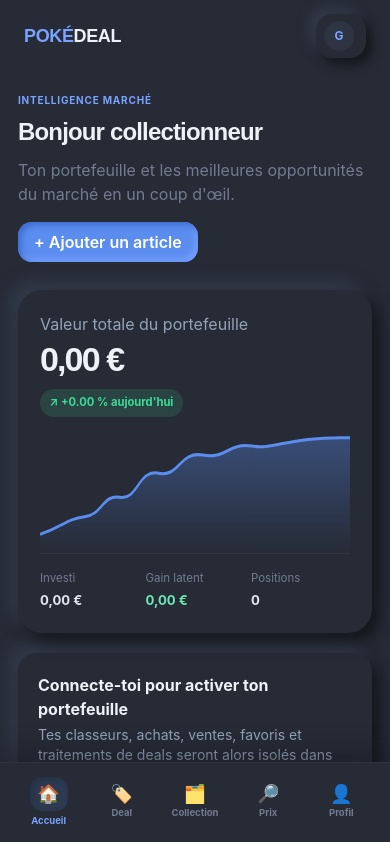
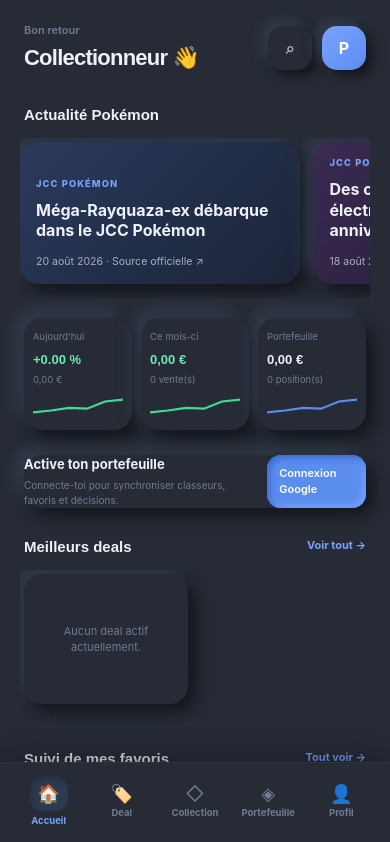
Before and after one commit to romeji/Pokedeal, a Next.js app: page /dashboard in a window 390 px wide. Shown: the top 842 px of the page. Built offline with nearby package versions, Linux system fonts and the light colour scheme; no server answers.

Commit message:
feat: align app layout with canonical maquette

```diff
--- a/app/dashboard/page.tsx
+++ b/app/dashboard/page.tsx
@@ -14,42 +14,44 @@
 export default async function DashboardPage() {
   const session = await auth().catch(() => null);
   const userId = session?.user?.id;
-  const startMonth = new Date(); startMonth.setDate(1); startMonth.setHours(0,0,0,0);
-  const today = new Date(); today.setHours(0,0,0,0);
-  const [catalogProducts, priceCount, listingCount, opportunities, entries, monthSales, monthDeals] = await Promise.all([
+  const startMonth = new Date(); startMonth.setDate(1); startMonth.setHours(0, 0, 0, 0);
+  const today = new Date(); today.setHours(0, 0, 0, 0);
+  const [catalogProducts, priceCount, listingCount, opportunities, entries, monthSales, monthDeals, watchlist] = await Promise.all([
     prisma.cardmarketProduct.count().catch(() => 0),
     prisma.priceSnapshot.count().catch(() => 0),
     prisma.listing.count().catch(() => 0),
-    prisma.opportunity.findMany({ where: { estimatedProfit: { gt: 0 }, status: { notIn: [...INACTIVE_OPPORTUNITY_STATUSES] }, listing: { status: { notIn: [...INACTIVE_LISTING_STATUSES] } } }, include: { listing: { include: { images: { take: 1 } } }, score: true }, orderBy: [{ score: { score: "desc" } }, { updatedAt: "desc" }], take: 6 }).catch(() => []),
-    userId ? prisma.collectionEntry.findMany({ where: { quantity: { gt: 0 }, binder: { userId } }, include: { binder: { select: { name: true } }, product: { include: { priceSnapshots: { orderBy: { retrievedAt: "desc" }, take: 40 } } } } }).catch(() => []) : Promise.resolve([]),
+    prisma.opportunity.findMany({ where: { estimatedProfit: { gt: 0 }, status: { notIn: [...INACTIVE_OPPORTUNITY_STATUSES] }, listing: { status: { notIn: [...INACTIVE_LISTING_STATUSES] } } }, include: { listing: { include: { images: { take: 1 } } }, score: true }, orderBy: [{ score: { score: "desc" } }, { updatedAt: "desc" }], take: 8 }).catch(() => []),
+    userId ? prisma.collectionEntry.findMany({ where: { quantity: { gt: 0 }, binder: { userId } }, include: { product: { include: { priceSnapshots: { orderBy: { retrievedAt: "desc" }, take: 40 } } } } }).catch(() => []) : Promise.resolve([]),
     userId ? prisma.collectionSale.findMany({ where: { userId, soldAt: { gte: startMonth } } }).catch(() => []) : Promise.resolve([]),
-    userId ? prisma.opportunityDecision.count({ where: { userId, status: { in: ["VALIDATED","BOUGHT"] }, updatedAt: { gte: startMonth } } }).catch(() => 0) : Promise.resolve(0),
+    userId ? prisma.opportunityDecision.count({ where: { userId, status: { in: ["VALIDATED", "BOUGHT"] }, updatedAt: { gte: startMonth } } }).catch(() => 0) : Promise.resolve(0),
+    userId ? prisma.watchlist.findMany({ where: { userId }, include: { product: { include: { priceSnapshots: { orderBy: { retrievedAt: "desc" }, take: 8 } } } }, orderBy: { createdAt: "desc" }, take: 8 }).catch(() => []) : Promise.resolve([]),
   ]);
   const positions = entries.map((entry) => {
     const latest = entry.product?.priceSnapshots[0];
     const previous = entry.product?.priceSnapshots.find((snapshot) => snapshot.retrievedAt < today);
     const currentUnit = entry.manualValue === null ? priceOf(latest) : Number(entry.manualValue);
     const previousUnit = entry.manualValue === null ? priceOf(previous ?? latest) : Number(entry.manualValue);
-    return { id: entry.id, productId: entry.productId, name: entry.name, imageUrl: entry.imageUrl ?? entry.product?.imageUrl, binder: entry.binder.name, quantity: entry.quantity, value: currentUnit * entry.quantity, change: previousUnit > 0 ? ((currentUnit - previousUnit) / previousUnit) * 100 : 0 };
+    return { value: currentUnit * entry.quantity, previousValue: previousUnit * entry.quantity };
   });
-  const totalValue = positions.reduce((sum,row)=>sum+row.value,0);
-  const previousValue = positions.reduce((sum,row)=>sum+(row.change ? row.value/(1+row.change/100) : row.value),0);
-  const dailyChange = previousValue > 0 ? ((totalValue-previousValue)/previousValue)*100 : 0;
-  const invested = entries.reduce((sum,entry)=>sum+Number(entry.purchasePrice ?? 0)*entry.quantity,0);
-  const unrealized = totalValue-invested;
-  const salesPnl = monthSales.reduce((sum,sale)=>sum+(Number(sale.unitSalePrice)*sale.quantity-Number(sale.fees)-Number(sale.unitCostBasis ?? 0)*sale.quantity),0);
-  const gainers = positions.filter((row)=>row.change!==0).sort((a,b)=>b.change-a.change).slice(0,6);
+  const totalValue = positions.reduce((sum, row) => sum + row.value, 0);
+  const previousValue = positions.reduce((sum, row) => sum + row.previousValue, 0);
+  const dailyChange = previousValue > 0 ? ((totalValue - previousValue) / previousValue) * 100 : 0;
+  const invested = entries.reduce((sum, entry) => sum + Number(entry.purchasePrice ?? 0) * entry.quantity, 0);
+  const unrealized = totalValue - invested;
+  const salesPnl = monthSales.reduce((sum, sale) => sum + Number(sale.unitSalePrice) * sale.quantity - Number(sale.fees) - Number(sale.unitCostBasis ?? 0) * sale.quantity, 0);
 
-  return <main className="app-page dashboard-page"><header className="dashboard-welcome"><div><p className="eyebrow">Intelligence marché</p><h1>Bonjour {session?.user?.name?.split(" ")[0] || "collectionneur"}</h1><p>Ton portefeuille et les meilleures opportunités du marché en un coup d'œil.</p></div><Link className="button-primary" href="/items">+ Ajouter un article</Link></header>
-    <section className="portfolio-hero mt-6"><div><p>Valeur totale du portefeuille</p><strong>{euro(totalValue)}</strong><span className={dailyChange>=0?"gain-badge":"loss-badge"}>{dailyChange>=0?"↗":"↘"} {signed(dailyChange)} aujourd'hui</span></div><div className="portfolio-spark"><svg viewBox="0 0 600 170" preserveAspectRatio="none"><defs><linearGradient id="portfolioFill" x1="0" y1="0" x2="0" y2="1"><stop offset="0" stopColor="#12d7bb" stopOpacity=".35"/><stop offset="1" stopColor="#12d7bb" stopOpacity="0"/></linearGradient></defs><path d="M0 145 C45 135 50 125 86 122 S120 92 155 96 S190 58 230 64 S270 34 315 40 S365 23 410 28 S480 15 600 17 L600 170 L0 170Z" fill="url(#portfolioFill)"/><path d="M0 145 C45 135 50 125 86 122 S120 92 155 96 S190 58 230 64 S270 34 315 40 S365 23 410 28 S480 15 600 17" fill="none" stroke="#12d7bb" strokeWidth="4"/></svg></div><div className="portfolio-summary"><span>Investi<strong>{euro(invested)}</strong></span><span>Gain latent<strong className={unrealized>=0?"gain":"loss"}>{euro(unrealized)}</strong></span><span>Positions<strong>{positions.reduce((sum,row)=>sum+row.quantity,0)}</strong></span></div></section>
-    {!userId&&<section className="neu-card mt-5 flex flex-wrap items-center justify-between gap-4 p-5"><div><h2 className="font-bold">Connecte-toi pour activer ton portefeuille</h2><p className="mt-1 text-sm text-slate-400">Tes classeurs, achats, ventes, favoris et traitements de deals seront alors isolés dans ton compte.</p></div><Link className="button-primary" href="/profile">Connexion Google</Link></section>}
-    <section className="dashboard-metrics mt-5"><article className="neu-card"><span>P&L réalisé ce mois</span><strong className={salesPnl>=0?"gain":"loss"}>{euro(salesPnl)}</strong><small>{monthSales.length} vente(s)</small></article><article className="neu-card"><span>Bonnes affaires traitées</span><strong>{monthDeals}</strong><small>ce mois</small></article><article className="neu-card"><span>Scanner Vinted</span><strong>{listingCount}</strong><small>annonces collectées</small></article><article className="neu-card"><span>Oracle Cardmarket</span><strong>{catalogProducts}</strong><small>{priceCount} cotations historiques</small></article></section>
-    <section className="dashboard-columns mt-7"><div><div className="section-heading"><div><p className="eyebrow">Marché</p><h2>Plus fortes variations</h2></div><Link href="/collection">Ma collection →</Link></div><div className="gainer-list mt-3">{gainers.map((row)=><Link href={row.productId?`/items/${row.productId}`:"/collection"} key={row.id} className="neu-card gainer-row">{row.imageUrl?<img src={row.imageUrl} alt=""/>:<div className="image-placeholder">PK</div>}<div><strong>{row.name}</strong><small>{row.binder} · x{row.quantity}</small></div><span>{euro(row.value)}<b className={row.change>=0?"gain":"loss"}>{signed(row.change)}</b></span></Link>)}{!gainers.length&&<div className="neu-card p-6 text-sm text-slate-400">Les variations apparaîtront après deux imports Cardmarket effectués sur des jours différents.</div>}</div></div>
-      <div><div className="section-heading"><div><p className="eyebrow">Top deals</p><h2>Opportunités actives</h2></div><Link href="/library">Tout voir →</Link></div><div className="dashboard-deals mt-3">{opportunities.slice(0,4).map((row)=><a href={row.listing.url} target="_blank" rel="noreferrer" key={row.id} className="neu-card dashboard-deal">{row.listing.images[0]?.url?<img src={row.listing.images[0].url} alt=""/>:<div className="image-placeholder">V</div>}<div><strong>{row.listing.title}</strong><small>{euro(row.purchasePrice)} · profit <b>+{euro(row.estimatedProfit)}</b> · {dealVerificationLabel(row.listing.status)}</small></div><span>{row.score?.score??"—"}</span></a>)}{!opportunities.length&&<div className="neu-card p-6 text-sm text-slate-400">Aucun deal rentable encore actif n'est disponible pour le moment.</div>}</div></div></section>
-    <section className="mt-8"><div className="section-heading"><div><p className="eyebrow">Actualités officielles en français</p><h2>Le radar Pokémon</h2></div><a href="https://www.pokemon.com/fr/actus-pokemon" target="_blank" rel="noreferrer">Pokemon.fr ↗</a></div><div className="news-carousel mt-3">{officialNews.map((news)=><a className="neu-card news-card" href={news.href} target="_blank" rel="noreferrer" key={news.title}><span>JCC POKÉMON</span><h3>{news.title}</h3><small>{news.date} · Source officielle ↗</small></a>)}</div></section>
+  return <main className="app-page dashboard-page maquette-page">
+    <header className="maquette-topbar"><div><span>Bon retour</span><h1>{session?.user?.name?.split(" ")[0] || "Collectionneur"} 👋</h1></div><div className="topbar-actions"><Link href="/items" className="circle-action" aria-label="Rechercher">⌕</Link><Link href="/profile" className="avatar-btn">{session?.user?.name?.[0] || "P"}</Link></div></header>
+    <section><div className="section-heading"><h2>Actualité Pokémon</h2></div><div className="news-carousel">{officialNews.map((news) => <a className="news-card" href={news.href} target="_blank" rel="noreferrer" key={news.title}><span>JCC POKÉMON</span><h3>{news.title}</h3><small>{news.date} · Source officielle ↗</small></a>)}</div></section>
+    <section className="stat-row3"><article className="neu-card stat-card3"><span>Aujourd'hui</span><strong className={dailyChange >= 0 ? "gain" : "loss"}>{signed(dailyChange)}</strong><small>{euro(totalValue - previousValue)}</small><MiniSpark color={dailyChange >= 0 ? "#3ddc97" : "#ff6b7a"} /></article><article className="neu-card stat-card3"><span>Ce mois-ci</span><strong className={salesPnl >= 0 ? "gain" : "loss"}>{euro(salesPnl)}</strong><small>{monthSales.length} vente(s)</small><MiniSpark color="#3ddc97" /></article><article className="neu-card stat-card3"><span>Portefeuille</span><strong>{euro(totalValue)}</strong><small>{positions.length} position(s)</small><MiniSpark color="#5b8def" /></article></section>
+    {!userId && <section className="neu-card login-strip"><div><h2>Active ton portefeuille</h2><p>Connecte-toi pour synchroniser classeurs, favoris et décisions.</p></div><Link className="button-primary" href="/profile">Connexion Google</Link></section>}
+    <section><div className="section-heading"><h2>Meilleurs deals</h2><Link href="/library">Voir tout →</Link></div><div className="home-deal-scroll">{opportunities.map((row) => <a href={row.listing.url} target="_blank" rel="noreferrer" key={row.id} className="home-deal-card neu-card">{row.listing.images[0]?.url ? <img src={row.listing.images[0].url} alt="" /> : <div className="deal-thumb">🏷</div>}<h3>{row.listing.title}</h3><p>Vinted · {dealVerificationLabel(row.listing.status)}</p><div><strong>{euro(row.purchasePrice)}</strong><span>+{Number(row.roi).toFixed(0)}%</span></div></a>)}{!opportunities.length && <div className="neu-card empty-inline">Aucun deal actif actuellement.</div>}</div></section>
+    <section><div className="section-heading"><h2>Suivi de mes favoris</h2><Link href="/collection/wishlist">Tout voir →</Link></div><div className="watch-scroll">{watchlist.map((row) => { const current = priceOf(row.product?.priceSnapshots[0]); const old = priceOf(row.product?.priceSnapshots.at(-1)); const change = old > 0 ? ((current - old) / old) * 100 : 0; return <Link href={row.productId ? `/items/${row.productId}` : "/collection/wishlist"} className="watch-card neu-card" key={row.id}><div><h3>{row.label}</h3><span>🔔</span></div><MiniSpark color={change >= 0 ? "#3ddc97" : "#ff6b7a"} /><strong>{euro(current)}</strong><small className={change >= 0 ? "gain" : "loss"}>{signed(change)} · 7 jours</small></Link>; })}{!watchlist.length && <Link href="/items" className="neu-card empty-inline">Ajoute un favori depuis la recherche de prix.</Link>}</div></section>
+    <section className="system-strip"><span>{listingCount} annonces</span><span>{catalogProducts} produits</span><span>{priceCount} cotations</span><span>{monthDeals} deals traités</span><span>Investi {euro(invested)}</span><span className={unrealized >= 0 ? "gain" : "loss"}>Latent {euro(unrealized)}</span></section>
   </main>;
 }
 
+function MiniSpark({ color }: { color: string }) { return <svg className="mini-spark" viewBox="0 0 100 24"><polyline points="0,19 20,17 40,14 60,15 80,7 100,5" fill="none" stroke={color} strokeWidth="2.5" strokeLinecap="round" /></svg>; }
 function priceOf(snapshot: { trendPrice: unknown; avg7Price: unknown; averagePrice: unknown; lowPrice: unknown } | undefined) { return Number(snapshot?.trendPrice ?? snapshot?.avg7Price ?? snapshot?.averagePrice ?? snapshot?.lowPrice ?? 0); }
-const euro=(value:unknown)=>new Intl.NumberFormat("fr-FR",{style:"currency",currency:"EUR"}).format(Number(value??0));
-const signed=(value:number)=>`${value>=0?"+":""}${value.toFixed(2)} %`;
+const euro = (value: unknown) => new Intl.NumberFormat("fr-FR", { style: "currency", currency: "EUR" }).format(Number(value ?? 0));
+const signed = (value: number) => `${value >= 0 ? "+" : ""}${value.toFixed(2)} %`;
--- a/app/globals.css
+++ b/app/globals.css
@@ -363,3 +363,53 @@
 @media(min-width:768px){.pokedeal-shell{background:#111318}.pokedeal-shell>div{margin:12px 12px 12px 0;border-radius:32px;background:var(--base);box-shadow:0 25px 70px rgba(0,0,0,.32)}.app-page{border-radius:32px}.app-modal,.modal-orbit{border-radius:28px}.price-grid{grid-template-columns:repeat(3,minmax(0,1fr))}}
 @media(max-width:767px){.app-page{padding:14px 24px 110px}.page-hero{padding:18px}.page-hero h1{font-size:27px}.dashboard-metrics{grid-template-columns:repeat(3,1fr)}.dashboard-metrics article:nth-child(4){grid-column:1/-1;min-height:auto}.deal-toolbar{padding:12px}.collection-subnav.tabswitch{position:sticky}.item-detail-hero{border-radius:22px}.profile-page{padding-top:4px}}
 @media(max-width:430px){.app-page{padding-left:18px;padding-right:18px}.collection-subnav.tabswitch a{padding:9px 7px;font-size:10px}.collection-subnav.tabswitch a span{display:none}.dashboard-metrics{gap:8px}.dashboard-metrics article{padding:12px 9px}.price-grid{gap:12px}.profile-stat-row{gap:8px}}
+
+/* Maquette V3 — structure canonique, commune à toutes les vues. */
+*{scrollbar-color:var(--base-3) transparent}
+.maquette-page{width:100%;font-family:"Inter",sans-serif}
+.maquette-topbar{display:flex;align-items:center;justify-content:space-between;gap:18px;margin-bottom:22px;padding:4px 0}
+.maquette-topbar>div:first-child>span{display:block;margin-bottom:2px;color:var(--text-dim);font-size:11px;font-weight:600}
+.maquette-topbar h1{font-family:"Space Grotesk",sans-serif;font-size:25px;font-weight:700;letter-spacing:-.035em}
+.topbar-actions{display:flex;align-items:center;gap:10px}
+.circle-action,.avatar-btn{display:grid;width:44px;height:44px;place-items:center;border-radius:15px;color:var(--text-mid);background:var(--base);box-shadow:6px 6px 12px var(--shadow-d),-6px -6px 12px var(--shadow-l);font-weight:700}
+.avatar-btn{color:#fff;background:linear-gradient(135deg,var(--accent-2),var(--accent))}
+.section-heading{display:flex;align-items:center;justify-content:space-between;gap:14px;margin:22px 0 12px}
+.section-heading h2{font-family:"Space Grotesk",sans-serif;font-size:15px;font-weight:700}
+.section-heading a{color:var(--accent-2);font-size:11px;font-weight:700}
+.stat-row3{display:grid;grid-template-columns:repeat(3,minmax(0,1fr));gap:12px;margin:20px 0 25px}
+.stat-card3{position:relative;min-width:0;overflow:hidden;padding:14px 12px 10px}
+.stat-card3>span,.stat-card3>small{display:block;overflow:hidden;color:var(--text-dim);font-size:9.5px;text-overflow:ellipsis;white-space:nowrap}
+.stat-card3>strong{display:block;margin:6px 0 3px;font-family:"Space Grotesk",sans-serif;font-size:15px}
+.mini-spark{display:block;width:100%;height:24px;margin-top:7px}
+.login-strip{display:flex;align-items:center;justify-content:space-between;gap:15px;margin:0 0 24px;padding:16px}.login-strip h2{font-size:13px;font-weight:700}.login-strip p{margin-top:3px;color:var(--text-dim);font-size:10px}
+.home-deal-scroll,.watch-scroll{display:grid;grid-auto-flow:column;grid-auto-columns:180px;gap:14px;overflow-x:auto;margin:0 -4px;padding:4px 4px 18px;scroll-snap-type:x mandatory}
+.home-deal-card,.watch-card{scroll-snap-align:start}
+.home-deal-card{display:block;overflow:hidden;padding:0}
+.home-deal-card>img,.home-deal-card>.deal-thumb{display:grid;width:100%;height:112px;place-items:center;object-fit:cover;background:linear-gradient(135deg,var(--base-3),var(--base-2));font-size:30px;box-shadow:inset 3px 3px 7px var(--shadow-d),inset -3px -3px 7px var(--shadow-l)}
+.home-deal-card>h3{overflow:hidden;margin:11px 12px 0;font-size:12px;font-weight:700;text-overflow:ellipsis;white-space:nowrap}.home-deal-card>p{overflow:hidden;margin:3px 12px;color:var(--text-dim);font-size:9px;text-overflow:ellipsis;white-space:nowrap}.home-deal-card>div:last-child{display:flex;align-items:center;justify-content:space-between;padding:8px 12px 12px}.home-deal-card strong{font-size:14px}.home-deal-card span{color:var(--success);font-size:11px;font-weight:700}
+.watch-card{min-height:142px;padding:14px}.watch-card>div{display:flex;align-items:start;justify-content:space-between;gap:8px}.watch-card h3{overflow:hidden;font-size:11px;font-weight:700;text-overflow:ellipsis;white-space:nowrap}.watch-card>strong{display:block;font-family:"Space Grotesk",sans-serif;font-size:18px}.watch-card>small{font-size:9px}.watch-card .mini-spark{margin:9px 0 4px}
+.empty-inline{display:grid;min-height:130px;place-items:center;padding:20px;color:var(--text-dim);font-size:11px;text-align:center}
+.system-strip{display:flex;flex-wrap:wrap;gap:8px;margin-top:12px;padding:14px 0 2px;border-top:1px solid rgba(255,255,255,.045)}.system-strip span{color:var(--text-dim);font-size:9px}.system-strip span:not(:last-child)::after{content:" · ";margin-left:8px}
+.deal-tabs{display:grid;grid-template-columns:1fr 1fr;max-width:520px;margin:0 auto 18px;padding:5px}.deal-tabs button{border-radius:14px;padding:10px;color:var(--text-dim);font-size:12px;font-weight:700}.deal-tabs button.active{color:var(--text);background:var(--base);box-shadow:5px 5px 10px var(--shadow-d),-5px -5px 10px var(--shadow-l)}
+.price-intro{max-width:700px;margin:-10px 0 18px;color:var(--text-dim);font-size:12px;line-height:1.6}
+.portfolio-tools{display:flex;flex-wrap:wrap;justify-content:flex-end;gap:8px}.collection-stage>.grid{margin-top:20px!important}.collection-stage>.grid .hero-metric{min-height:104px;padding:16px}.collection-stage>section.mt-10{margin-top:26px}.collection-stage>section.mt-10>div:first-child h2{font-size:18px}.collection-stage>section.mt-10>div:first-child p{display:none}
+
+@media(max-width:767px){
+  .pokedeal-shell{display:block;min-height:100vh;background:var(--base)}
+  .app-page,.collection-stage{padding:18px 24px 108px}
+  .dashboard-page section{padding:0}
+  .maquette-topbar{margin-bottom:19px}
+  .news-carousel{grid-auto-columns:82%;gap:13px;margin:0 -4px;padding:4px 4px 14px}
+  .news-card{min-height:128px}
+  .deal-results.grid{grid-template-columns:1fr 1fr}
+  .deal-results.list .deal-card{grid-template-columns:92px minmax(0,1fr)}
+  .deal-results.list .deal-card>img,.deal-results.list .deal-card>.image-placeholder{min-height:100%;object-fit:cover}
+}
+@media(max-width:430px){
+  .app-page,.collection-stage{padding-left:24px;padding-right:24px}
+  .maquette-topbar h1{font-size:22px}
+  .stat-row3{gap:9px}.stat-card3{padding:12px 9px}.stat-card3>strong{font-size:13px}
+  .home-deal-scroll{grid-auto-columns:164px}.watch-scroll{grid-auto-columns:164px}
+  .button-primary{padding:10px 12px;font-size:11px}
+  .portfolio-tools .button-secondary{display:none}.portfolio-tools .button-primary{width:44px;height:44px;padding:0;overflow:hidden;color:transparent}.portfolio-tools .button-primary::first-letter{color:#fff}
+}
--- a/app/items/page.tsx
+++ b/app/items/page.tsx
@@ -2,10 +2,9 @@
 
 export default function ItemsPage() {
   return (
-    <main className="p-5 md:p-10">
-      <p className="eyebrow">Catalogue Cardmarket</p>
-      <h1 className="mt-2 font-display text-4xl font-bold">Recherche de prix</h1>
-      <p className="mt-2 max-w-2xl text-slate-400">
+    <main className="app-page maquette-page">
+      <header className="maquette-topbar"><div><span>Catalogue Cardmarket</span><h1>Recherche de prix</h1></div><div className="topbar-actions"><a href="/collection/wishlist" className="circle-action" aria-label="Favoris">★</a></div></header>
+      <p className="price-intro">
         Recherche une carte ou un produit Pokémon, consulte son dernier prix disponible
         et ajoute-le à tes favoris pour prioriser les alertes.
       </p>
--- /dev/null
+++ b/app/portfolio/page.tsx
@@ -0,0 +1,5 @@
+import { CollectionStudio } from "@/components/collection/CollectionStudio";
+
+export default function PortfolioPage() {
+  return <CollectionStudio />;
+}
--- a/components/AppShell.tsx
+++ b/components/AppShell.tsx
@@ -6,13 +6,13 @@
   const session = await auth().catch(() => null);
   const isAdmin = session?.user?.role === "ADMIN";
   return <div className="pokedeal-shell min-h-screen min-w-0 overflow-x-hidden md:grid md:grid-cols-[240px_minmax(0,1fr)]">
-    <header className="mobile-header md:hidden"><Link href="/dashboard" className="brand-mark"><span>POKÉ</span>DEAL</Link><div className="topbar-actions">{isAdmin&&<Link href="/settings" className="coll-topbar-btn" aria-label="Configuration">⚙</Link>}<AccountControl compact /></div></header>
     <aside className="desktop-sidebar m-3 hidden min-w-0 px-5 py-5 md:sticky md:top-3 md:flex md:h-[calc(100vh-24px)] md:flex-col md:items-stretch">
       <Link href="/dashboard" className="brand-mark shrink-0"><span>POKÉ</span>DEAL</Link>
       <nav className="mt-6 flex min-w-0 flex-1 flex-col gap-2 text-sm">
         <Link className="nav-link" href="/dashboard"><span>🏠</span>Accueil</Link>
         <Link className="nav-link" href="/library"><span>🏷️</span>Deals</Link>
         <Link className="nav-link" href="/collection"><span>🗂️</span>Collection</Link>
+        <Link className="nav-link" href="/portfolio"><span>◈</span>Portefeuille</Link>
         <Link className="nav-link" href="/items"><span>🔎</span>Recherche de prix</Link>
         <Link className="nav-link" href="/profile"><span>👤</span>Profil</Link>
         {isAdmin&&<Link className="nav-link" href="/settings"><span>⚙️</span>Configuration</Link>}
--- a/components/collection/CollectionStudio.tsx
+++ b/components/collection/CollectionStudio.tsx
@@ -115,22 +115,14 @@
 
   return (
     <main className="collection-stage min-h-screen overflow-hidden px-4 pb-16 pt-6 md:px-8 lg:px-12">
-      <header className="relative z-10 flex flex-col gap-6 xl:flex-row xl:items-end xl:justify-between">
-        <div>
-          <div className="flex items-center gap-3"><span className="live-orb" /><p className="eyebrow">Collection intelligence</p></div>
-          <h1 className="mt-3 max-w-4xl font-display text-4xl font-bold tracking-[-.05em] sm:text-6xl xl:text-7xl">
-            Ton musée Pokémon,<br /><span className="aurora-text">vivant et valorisé.</span>
-          </h1>
-          <p className="mt-4 max-w-2xl text-sm leading-6 text-slate-400 md:text-base">
-            Classeurs libres, master sets cartes ou objets scellés. Chaque acquisition fait évoluer ton portefeuille avec la cotation Cardmarket.
-          </p>
-        </div>
-        <div className="flex flex-wrap gap-2">
+      <header className="maquette-topbar relative z-10">
+        <div><span>Vue d&apos;ensemble</span><h1>Portefeuille</h1></div>
+        <div className="portfolio-tools">
           <button className="button-secondary h-12 px-4" onClick={() => downloadBackup("csv")}>↓ CSV</button>
           <button className="button-secondary h-12 px-4" onClick={() => downloadBackup("json")}>↓ Sauvegarde</button>
           <button className="button-secondary h-12 px-4" onClick={() => restoreInput.current?.click()}>↑ Restaurer</button>
           <input ref={restoreInput} type="file" accept="application/json,.json" className="hidden" onChange={restoreBackup} />
-          <button className="button-primary halo-button h-12 px-6" onClick={() => setShowCreate(true)}>＋ Créer un classeur</button>
+          <button className="button-primary h-12 px-6" onClick={() => setShowCreate(true)}>＋ Créer</button>
         </div>
       </header>
       {message && <p className="relative z-10 mt-4 rounded-2xl border border-cyan-300/20 bg-cyan-950/30 px-4 py-3 text-sm text-cyan-100">{message}</p>}
--- a/components/navigation/MobileNav.tsx
+++ b/components/navigation/MobileNav.tsx
@@ -6,8 +6,8 @@
 const links = [
   { href: "/dashboard", label: "Accueil", icon: "🏠" },
   { href: "/library", label: "Deal", icon: "🏷️" },
-  { href: "/collection", label: "Collection", icon: "🗂️" },
-  { href: "/items", label: "Prix", icon: "🔎" },
+  { href: "/collection/blocks", label: "Collection", icon: "◇" },
+  { href: "/portfolio", label: "Portefeuille", icon: "◈" },
   { href: "/profile", label: "Profil", icon: "👤" },
 ];
 
```
Also changed, not shown: components/deals/DealLibrary.tsx (+2 -1 lines).
